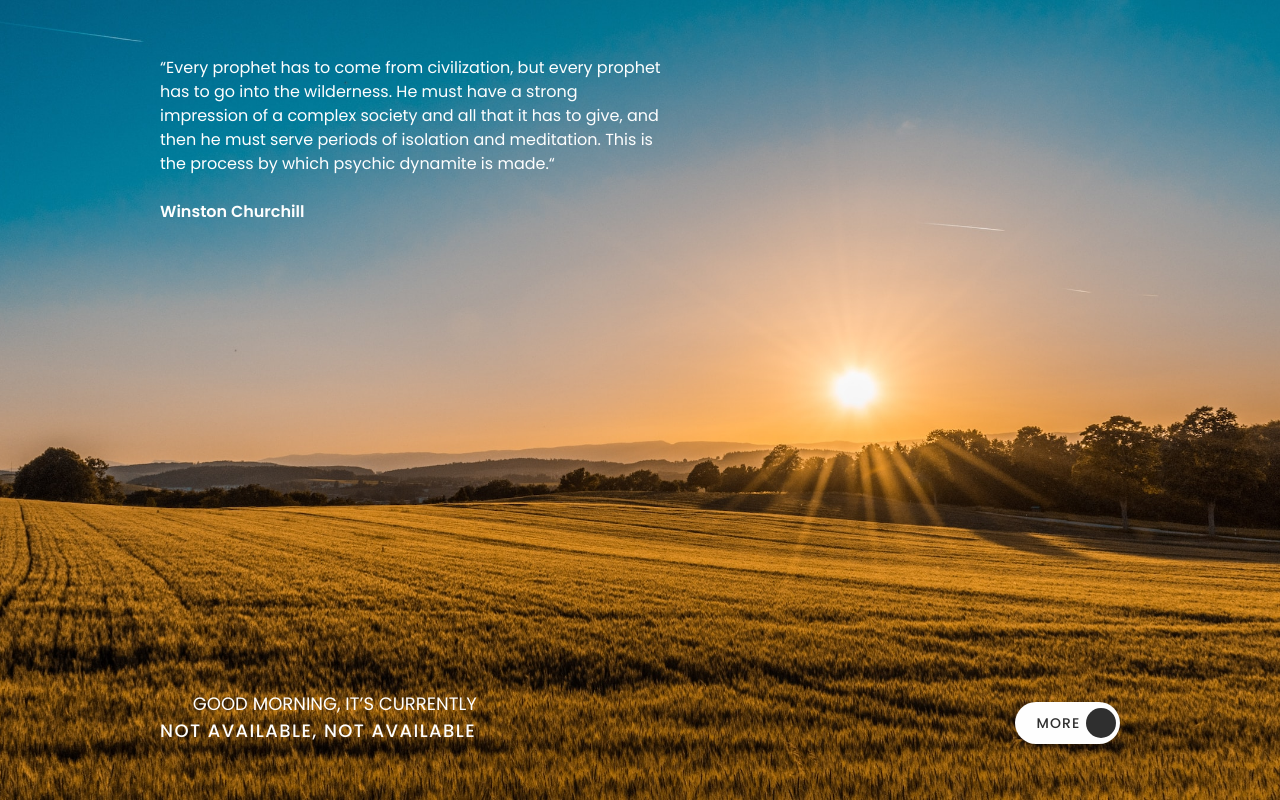
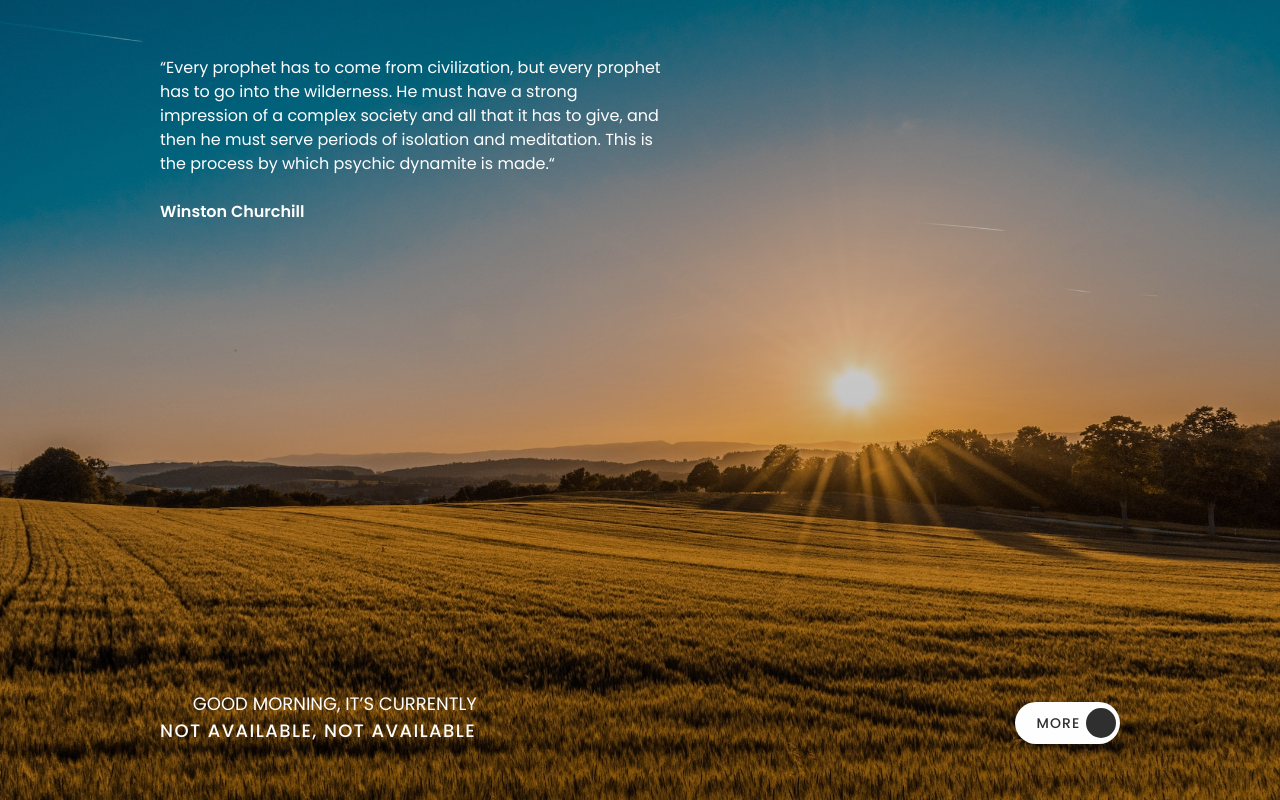
Before and after one commit to matiasbacelar98/timezone-clock, a Vue app in the folder client/: page / in a window 1280 px wide. Built offline with nearby package versions, Linux system fonts and the light colour scheme; no server answers; some icons are missing.

Commit message:
Clock formatted and img overlay

```diff
--- a/client/src/views/HomeView.vue
+++ b/client/src/views/HomeView.vue
@@ -92,7 +92,9 @@ function setDayStatus(date) {
 
 function timeFormatter(date, locale, timezone) {
   const timezoneDate = DateTime.fromJSDate(date).setZone(timezone).setLocale(locale);
-  return `${timezoneDate.get('hour')}:${timezoneDate.get('minute')}`;
+  const hours = timezoneDate.get('hour') < 10 ? `0${timezoneDate.get('hour')}` : `${timezoneDate.get('hour')}`;
+  const minutes = timezoneDate.get('minute') < 10 ? `0${timezoneDate.get('minute')}` : `${timezoneDate.get('minute')}`;
+  return `${hours}:${minutes}`;
 }
 
 function getDateOfTheYear(date) {
@@ -122,7 +124,7 @@ function addMinutes(date, minutes) {
   <Loading v-if="loading" />
   <main
     v-else
-    class="font-poppins min-h-screen bg-cover bg-no-repeat bg-[50%_80%] flex flex-col justify-between"
+    class="font-poppins w-full bg-cover bg-no-repeat bg-[50%_80%]"
     :class="{
       // This can be improved =>
       'bg-[url(../assets/img/night.jpg)]': clock.dayStatus === 'night',
@@ -130,6 +132,7 @@ function addMinutes(date, minutes) {
       'bg-[url(../assets/img/morning.jpg)]': clock.dayStatus === 'morning',
     }"
   >
+    <div class="flex flex-col justify-between min-h-screen backdrop-brightness-[.8]">
       <section v-show="!info.isOpen" class="pt-[56px] px-6 md:px-[80px] lg:px-[120px] xl:px-[160px]">
         <Quote />
       </section>
@@ -154,5 +157,6 @@ function addMinutes(date, minutes) {
       </section>
 
       <Info v-if="info.isOpen" :timezone="info?.timezone" :dayStatus="clock?.dayStatus" />
+    </div>
   </main>
 </template>
```
Lines whose indentation alone changed are shown as unchanged.
